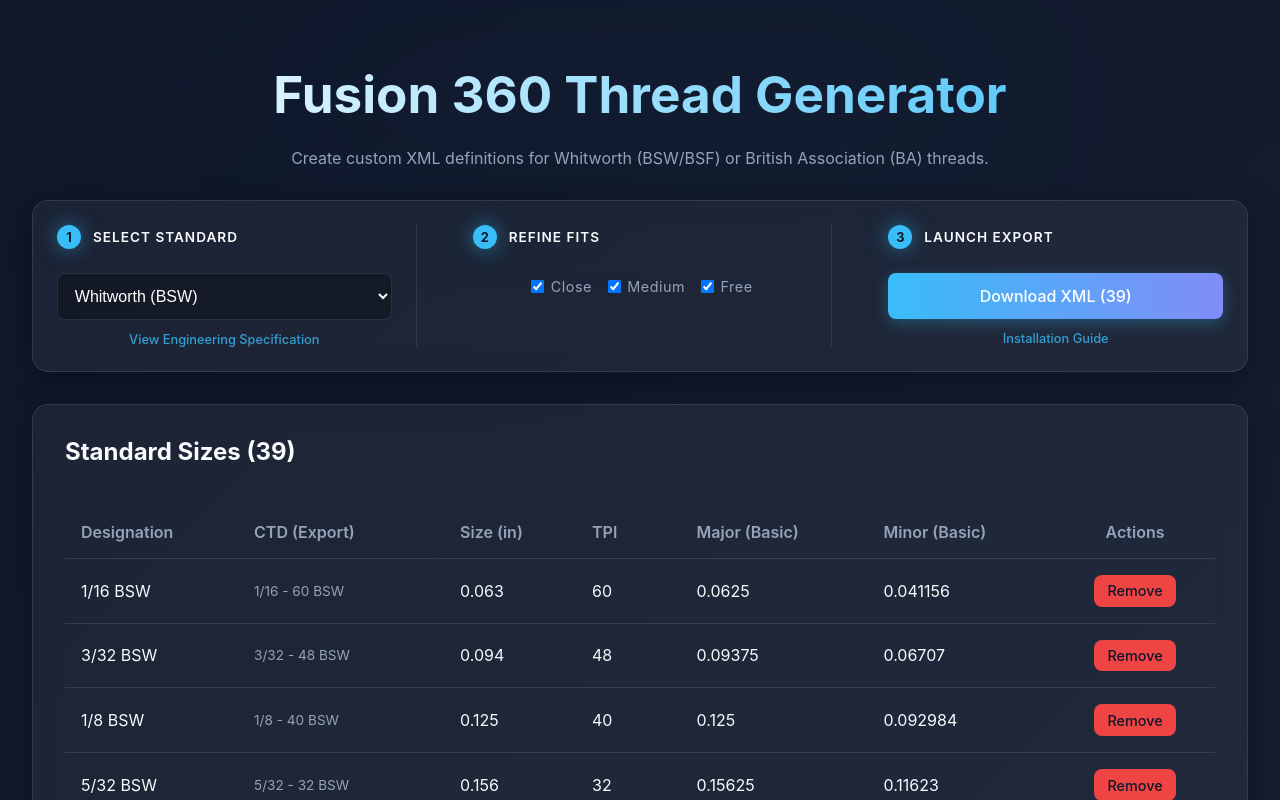
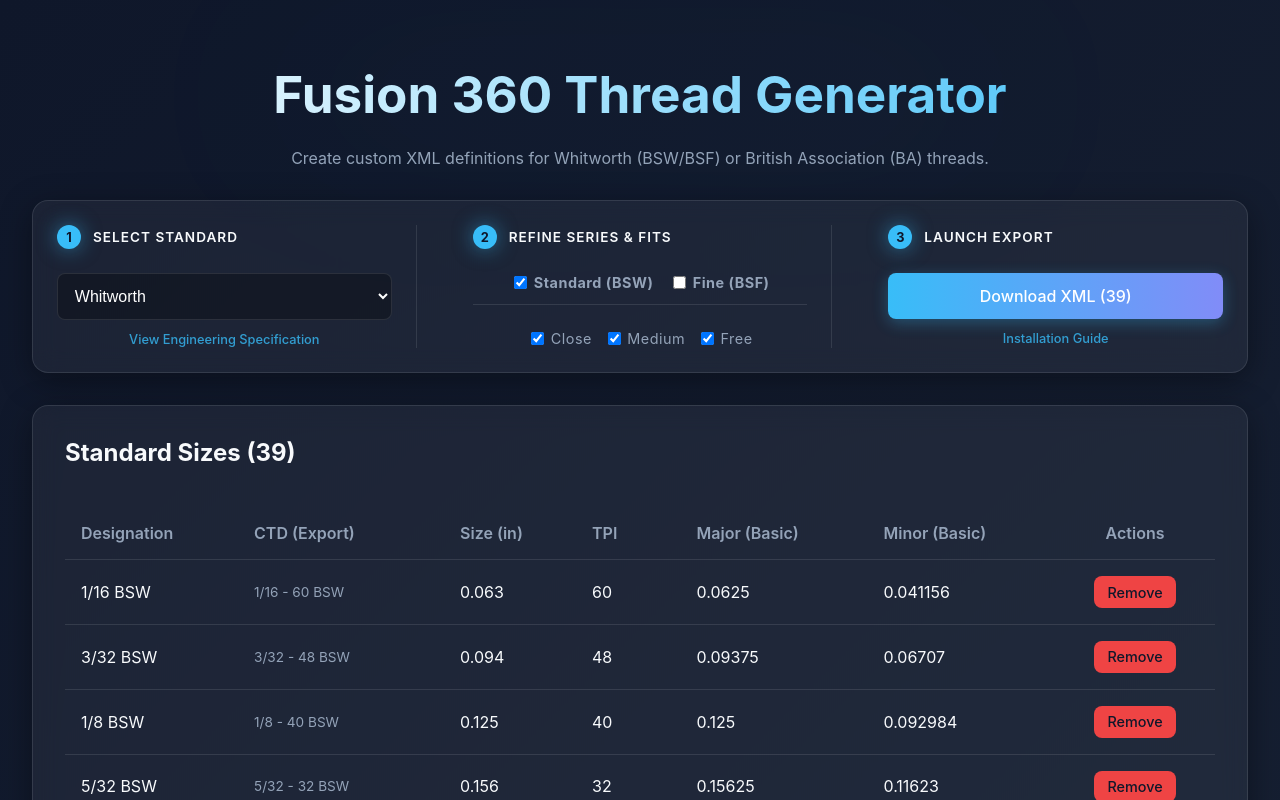
Before and after one commit to matthewmcneill/FusionThreadsGenerator, a React (Vite) app: page / in a window 1280 px wide. Shown: the top 800 px of the page. Built offline with nearby package versions, Linux system fonts and the light colour scheme.

Commit message:
feat: Unify BSW and BSF into a single Whitworth standard with new UI filters for series selection

```diff
--- a/src/App.jsx
+++ b/src/App.jsx
@@ -12,8 +12,7 @@
 import {
   calculateWhitworth,
   calculateBA,
-  BSWStandard,
-  BSFStandard,
+  WhitworthStandard,
   BAStandard,
   BSW_SIZES,
   BSF_SIZES,
@@ -26,9 +25,10 @@
  * Manages the list of threads, the current standard, and the XML generation process.
  */
 function App() {
-  const [standard, setStandard] = useState(BSWStandard);
+  const [standard, setStandard] = useState(WhitworthStandard);
   const [threads, setThreads] = useState([]);
-  const [selectedClasses, setSelectedClasses] = useState(BSWStandard.classes);
+  const [selectedClasses, setSelectedClasses] = useState(WhitworthStandard.classes);
+  const [whitworthFilters, setWhitworthFilters] = useState({ standard: true, fine: false });
 
   /**
    * Helper to calculate a full thread object based on standard and basic input.
@@ -57,19 +57,23 @@
     );
 
     // 3. Return combined data
-    return { ...input, ...calc, ctd };
+    return { ...input, ...calc, ctd, type: input.designation.includes('BSW') ? 'standard' : 'fine' };
   };
 
   /**
    * Populates the thread list with default sizes for a given standard.
    * @param {Object} newStd - The standard to load defaults for.
+   * @param {Object} [filters] - Optional filters for Whitworth (Standard/Fine).
    */
-  const loadStandardDefaults = (newStd) => {
+  const loadStandardDefaults = (newStd, filters = whitworthFilters) => {
     // 1. Select the appropriate default size array
     let defaultSizes = [];
-    if (newStd.name === 'Whitworth (BSW)') defaultSizes = BSW_SIZES;
-    else if (newStd.name === 'Whitworth (BSF)') defaultSizes = BSF_SIZES;
-    else defaultSizes = BA_SIZES;
+    if (newStd.name === 'Whitworth') {
+      if (filters.standard) defaultSizes = [...defaultSizes, ...BSW_SIZES];
+      if (filters.fine) defaultSizes = [...defaultSizes, ...BSF_SIZES];
+    } else {
+      defaultSizes = BA_SIZES;
+    }
 
     // 2. Map default sizes through the calculator
     const populated = defaultSizes
@@ -82,24 +86,35 @@
   };
 
   /**
-   * Effect hook to load the initial standard (BSW) on mount.
+   * Effect hook to load the initial standard (Whitworth) on mount.
    */
   useEffect(() => {
-    loadStandardDefaults(BSWStandard);
+    loadStandardDefaults(WhitworthStandard);
   }, []);
 
   /**
    * Handles user selection of a different thread standard.
-   * @param {string} standardName - Short code for the standard (BSW, BSF, BA).
+   * @param {string} standardName - Short code for the standard (Whitworth, BA).
    */
   const handleStandardChange = (standardName) => {
     let newStd;
-    if (standardName === 'BSW') newStd = BSWStandard;
-    else if (standardName === 'BSF') newStd = BSFStandard;
+    if (standardName === 'Whitworth') newStd = WhitworthStandard;
     else newStd = BAStandard;
 
     setStandard(newStd);
     loadStandardDefaults(newStd);
+  };
+
+  /**
+   * Toggles Whitworth filters (Standard/Fine).
+   * @param {string} filterKey - 'standard' or 'fine'.
+   */
+  const toggleWhitworthFilter = (filterKey) => {
+    const newFilters = { ...whitworthFilters, [filterKey]: !whitworthFilters[filterKey] };
+    setWhitworthFilters(newFilters);
+    if (standard.name === 'Whitworth') {
+      loadStandardDefaults(standard, newFilters);
+    }
   };
 
   /**
@@ -184,11 +199,10 @@
             </div>
             <div className="input-group" style={{ margin: 0 }}>
               <select
-                value={standard.name === 'Whitworth (BSW)' ? 'BSW' : standard.name === 'Whitworth (BSF)' ? 'BSF' : 'BA'}
+                value={standard.name === 'Whitworth' ? 'Whitworth' : 'BA'}
                 onChange={(e) => handleStandardChange(e.target.value)}
               >
-                <option value="BSW">Whitworth (BSW)</option>
-                <option value="BSF">Whitworth (BSF)</option>
+                <option value="Whitworth">Whitworth</option>
                 <option value="BA">British Association (BA)</option>
               </select>
               {standard.docUrl && (
@@ -208,9 +222,31 @@
           <div className="workflow-column">
             <div className="step-header">
               <span className="step-number">2</span>
-              <span className="step-title">Refine Fits</span>
+              <span className="step-title">Refine Series & Fits</span>
             </div>
             <div className="input-group" style={{ margin: 0 }}>
+              {standard.name === 'Whitworth' && (
+                <div style={{ display: 'flex', gap: '1rem', marginBottom: '0.75rem', paddingBottom: '0.75rem', borderBottom: '1px solid rgba(255,255,255,0.1)', justifyContent: 'center' }}>
+                  <label style={{ display: 'flex', alignItems: 'center', fontWeight: 'bold', cursor: 'pointer', fontSize: '0.9rem' }}>
+                    <input
+                      type="checkbox"
+                      checked={whitworthFilters.standard}
+                      onChange={() => toggleWhitworthFilter('standard')}
+                      style={{ marginRight: '0.4rem', width: 'auto' }}
+                    />
+                    Standard (BSW)
+                  </label>
+                  <label style={{ display: 'flex', alignItems: 'center', fontWeight: 'bold', cursor: 'pointer', fontSize: '0.9rem' }}>
+                    <input
+                      type="checkbox"
+                      checked={whitworthFilters.fine}
+                      onChange={() => toggleWhitworthFilter('fine')}
+                      style={{ marginRight: '0.4rem', width: 'auto' }}
+                    />
+                    Fine (BSF)
+                  </label>
+                </div>
+              )}
               <div style={{ display: 'flex', flexWrap: 'wrap', gap: '0.75rem', marginTop: '0.25rem', justifyContent: 'center' }}>
                 {standard.classes.map(c => (
                   <label key={c} style={{ display: 'flex', alignItems: 'center', fontWeight: 'normal', cursor: 'pointer', fontSize: '0.9rem' }}>
--- a/src/utils/calculators/whitworth.js
+++ b/src/utils/calculators/whitworth.js
@@ -184,13 +184,13 @@
 };
 
 /**
- * Metadata configuration for the British Standard Fine (BSF) Standard.
+ * Unified Whitworth Standard configuration.
  */
-export const BSFStandard = {
-    name: 'Whitworth (BSF)',
+export const WhitworthStandard = {
+    name: 'Whitworth',
     unit: 'in',
     angle: 55,
-    sortOrder: 2,
+    sortOrder: 1,
     threadForm: 8,
     classes: ['Close', 'Medium', 'Free'],
     docUrl: 'https://github.com/matthewmcneill/FusionThreadsGenerator/blob/main/docs/WHITWORTH_SPEC.md'
```
